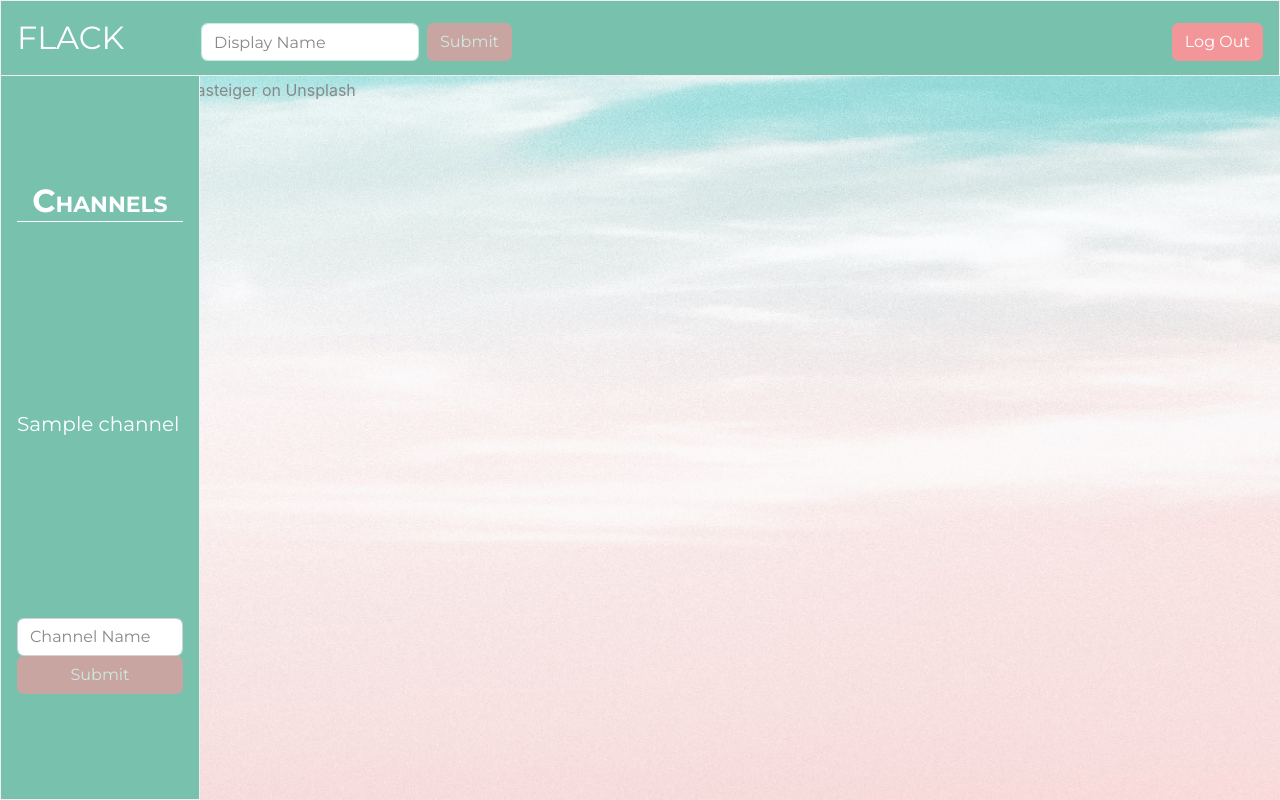
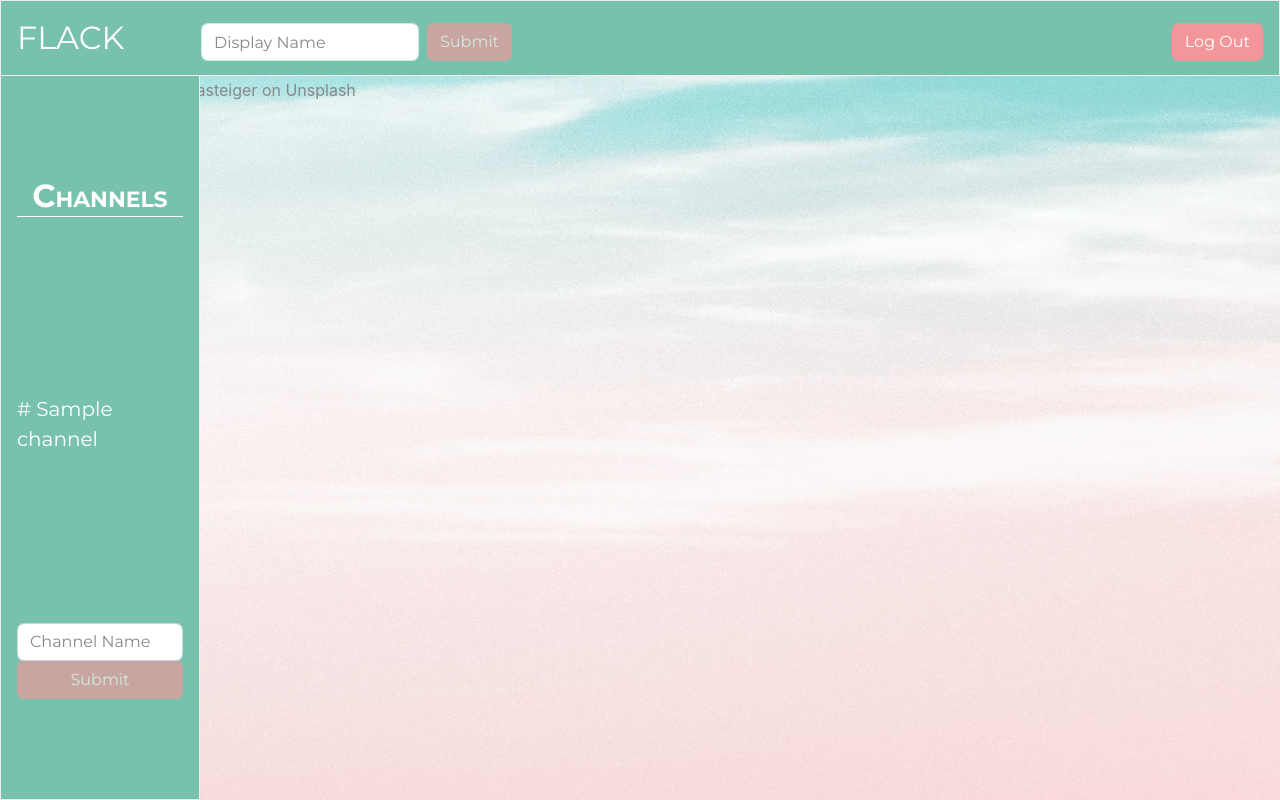
Before and after one commit to alecoad/project2-flack, a Flask app: template templates/index.html in a window 1280 px wide. Run offline with Flask 2, Linux system fonts and the light colour scheme; the template is opened without the code that fills it: most values are stand-ins (such as "Sample title", 1, 10 or a date in 2020); some libraries are stand-ins or nearby versions.

Commit message:
Added # to channels

```diff
--- a/static/styles.css
+++ b/static/styles.css
@@ -45,6 +45,10 @@ body {
     display: block;
 }
 
+#channel-list li a::before {
+    content: "# ";
+}
+
 #channel-list a:hover {
     color: #5a5a5a;
 }
```
